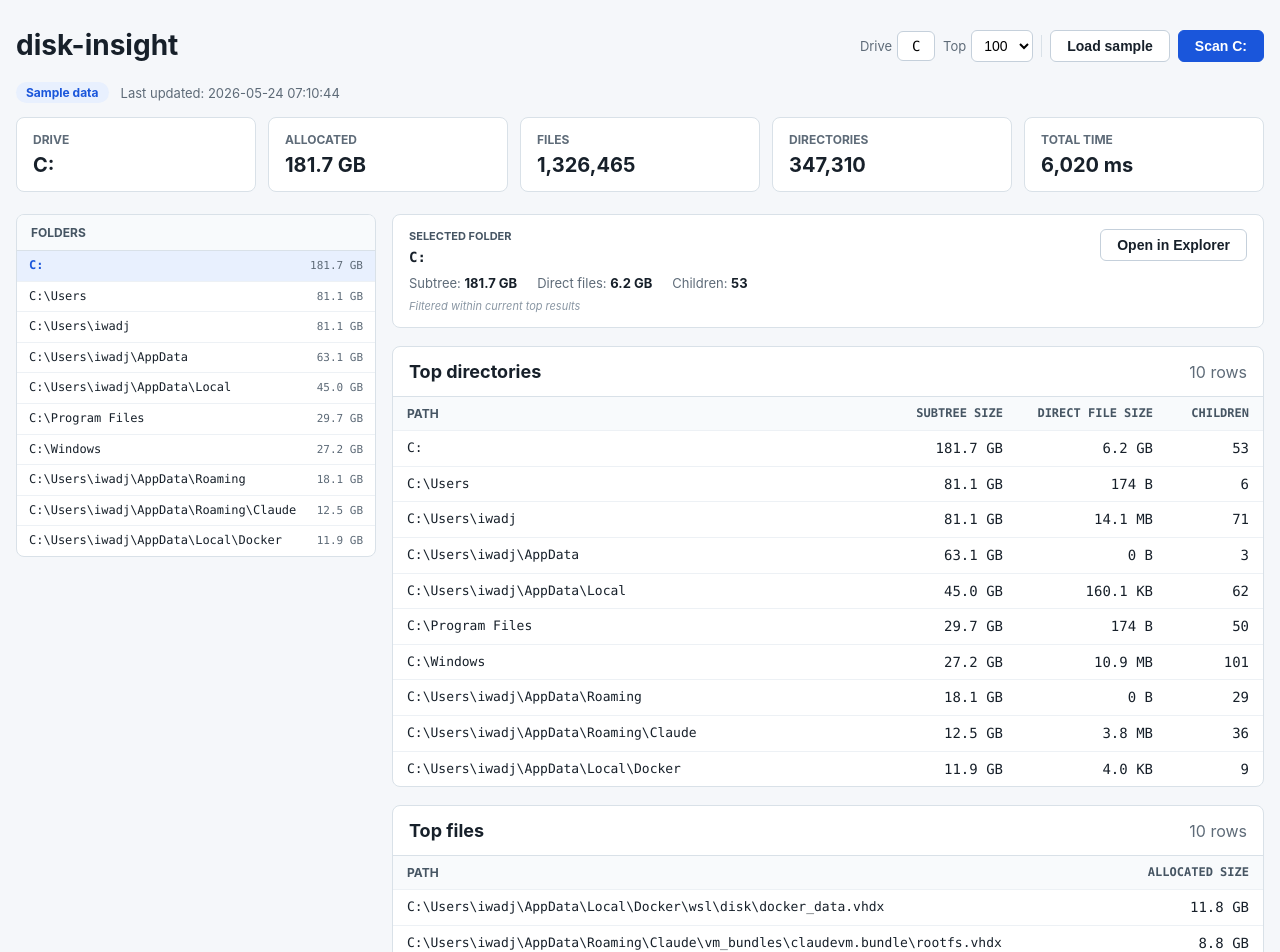
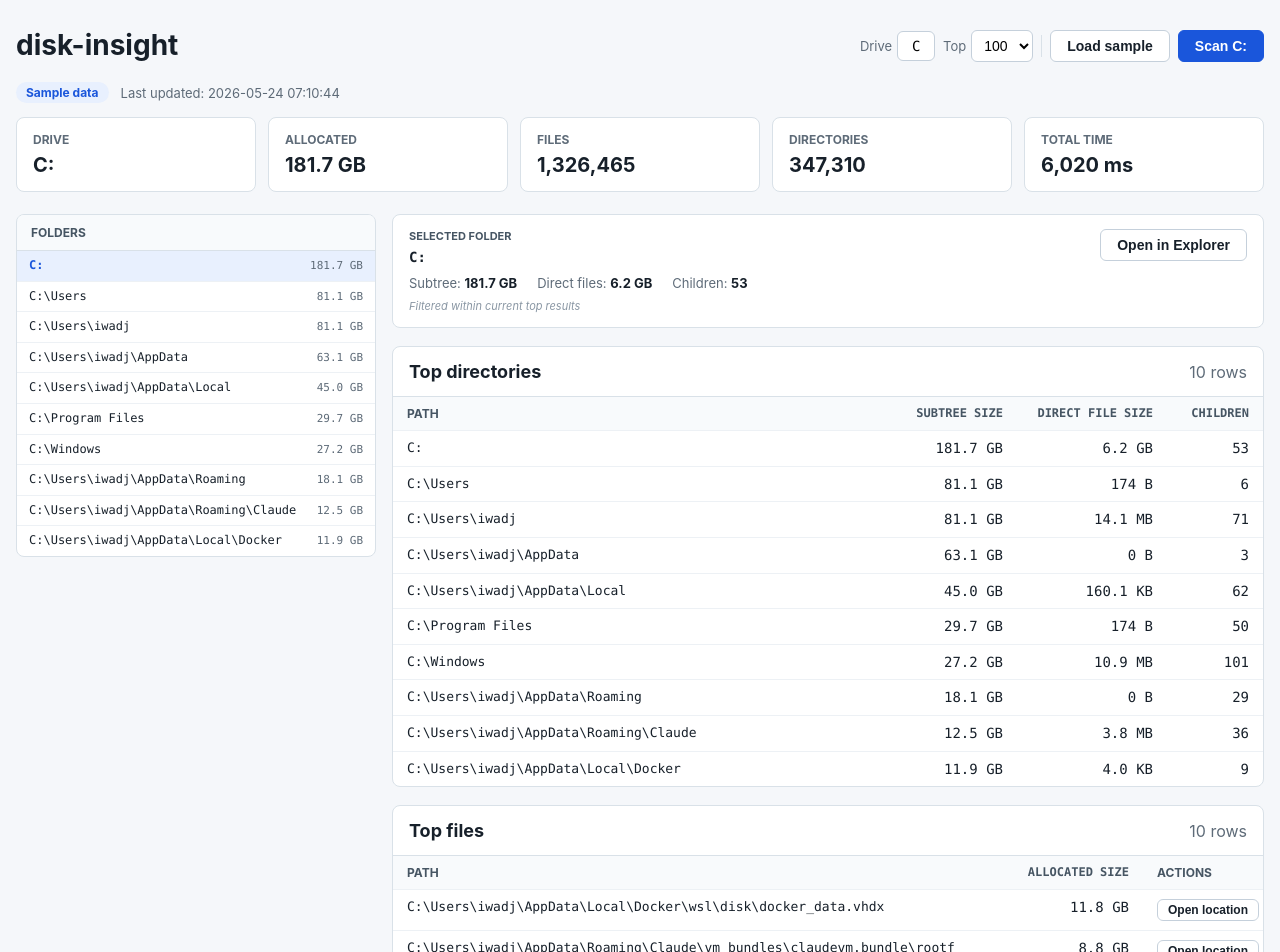
Before and after one commit to iwadjp/disk-insight, a React (Vite) app: page / in a window 1280 px wide. Shown: the top 952 px of the page. Built offline with nearby package versions, Linux system fonts and the light colour scheme.

Commit message:
Add open location for top files
Add Open location button to each top-files row. getParentDir() extracts the
parent directory (handles drive-root files). Reuses existing open_in_explorer
Tauri command and handleOpenExplorer error path.

Co-Authored-By: Claude Sonnet 4.6 <noreply@anthropic.com>

```diff
--- a/ui/src/main.tsx
+++ b/ui/src/main.tsx
@@ -95,6 +95,13 @@ async function openInExplorer(path: string): Promise<void> {
     throw new Error("Explorer open is available only in the Tauri desktop app.");
   }
   return invoke<void>("open_in_explorer", { path });
+}
+
+function getParentDir(filePath: string): string {
+  const i = filePath.lastIndexOf("\\");
+  if (i < 0) return filePath;
+  if (i <= 2) return filePath.slice(0, 3); // drive root: "C:\"
+  return filePath.slice(0, i);
 }
 
 function formatBytes(bytes: number): string {
@@ -271,7 +278,15 @@ function DirectoriesTable({ rows, title }: { rows: DirectoryEntry[]; title: Reac
   );
 }
 
-function FilesTable({ rows, title }: { rows: FileEntry[]; title: React.ReactNode }) {
+function FilesTable({
+  rows,
+  title,
+  onOpenLocation,
+}: {
+  rows: FileEntry[];
+  title: React.ReactNode;
+  onOpenLocation: (path: string) => void;
+}) {
   return (
     <section className="table-section">
       <div className="section-header">
@@ -290,6 +305,7 @@ function FilesTable({ rows, title }: { rows: FileEntry[]; title: React.ReactNode
               <tr>
                 <th>Path</th>
                 <th className="numeric">Allocated size</th>
+                <th className="actions-col">Actions</th>
               </tr>
             </thead>
             <tbody>
@@ -297,6 +313,14 @@ function FilesTable({ rows, title }: { rows: FileEntry[]; title: React.ReactNode
                 <tr key={row.record_index}>
                   <td className="path">{row.path}</td>
                   <td className="numeric">{formatBytes(row.final_allocated_size)}</td>
+                  <td className="actions-col">
+                    <button
+                      className="btn btn-sm"
+                      onClick={() => onOpenLocation(getParentDir(row.path))}
+                    >
+                      Open location
+                    </button>
+                  </td>
                 </tr>
               ))}
             </tbody>
@@ -489,6 +513,7 @@ function App() {
                     ? <>Top files under <span className="heading-path">{selectedDir.path}</span></>
                     : "Top files"
                 }
+                onOpenLocation={handleOpenExplorer}
               />
             </div>
           </div>
--- a/ui/src/styles.css
+++ b/ui/src/styles.css
@@ -217,6 +217,16 @@ tbody tr:last-child td {
 .btn-primary:hover:not(:disabled) {
   background: #1649c0;
   border-color: #1649c0;
+}
+
+.btn-sm {
+  padding: 3px 10px;
+  font-size: 12px;
+}
+
+.actions-col {
+  width: 120px;
+  white-space: nowrap;
 }
 
 .error,
```
Also changed, not shown: 1 other file (tests, documents, lock files or other folders).
